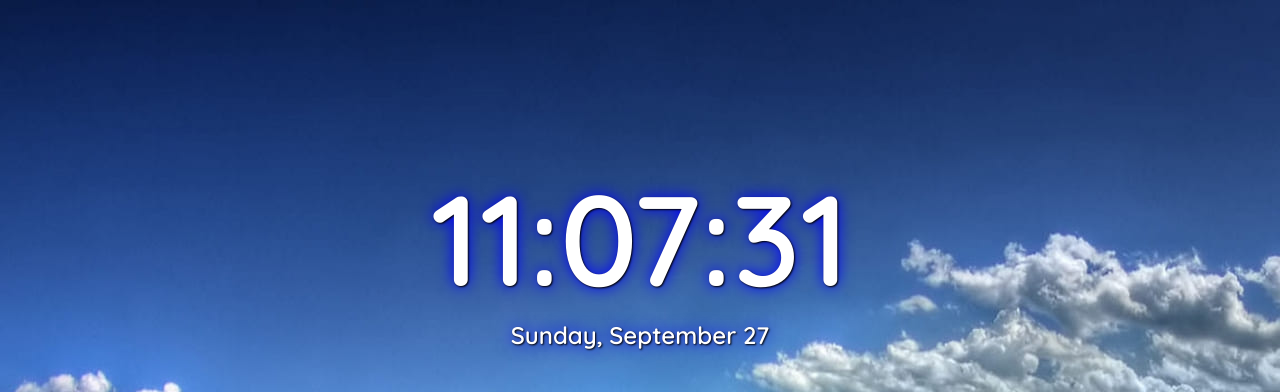
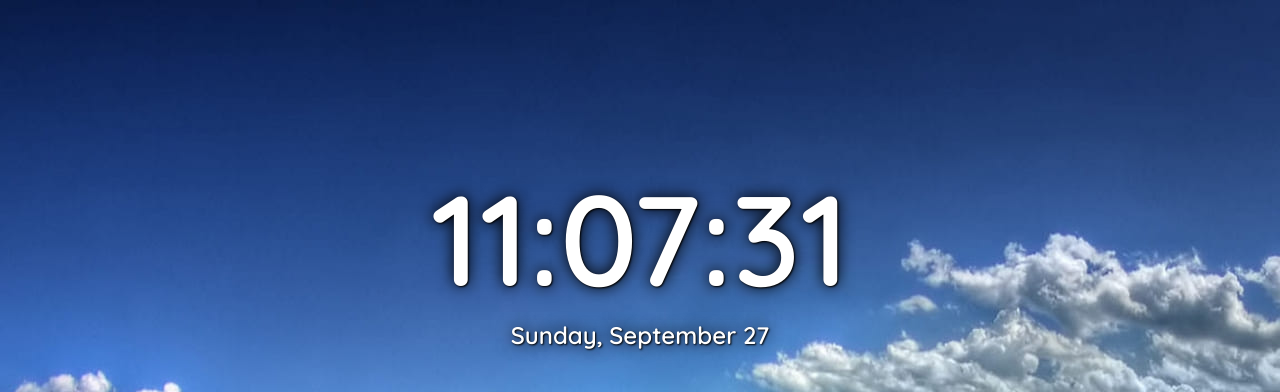
Before and after one commit to Zelenskiy/rs-momentum, a plain HTML site: page index.html in a window 1280 px wide. Shown: the top 392 px of the page. Drawn offline with Linux system fonts and the light colour scheme.

Commit message:
fix: text shadow

```diff
--- a/style.css
+++ b/style.css
@@ -19,7 +19,7 @@ body{
     background-size: cover;
     color: #ffffff;
 
-    text-shadow: 1px 1px 2px black, 0 0 1em blue;
+    text-shadow: 1px 1px 2px black, 0 0 1em black;
 
     /* -webkit-text-stroke-width: 1px;
     -webkit-text-stroke-color: #000000; */
```
